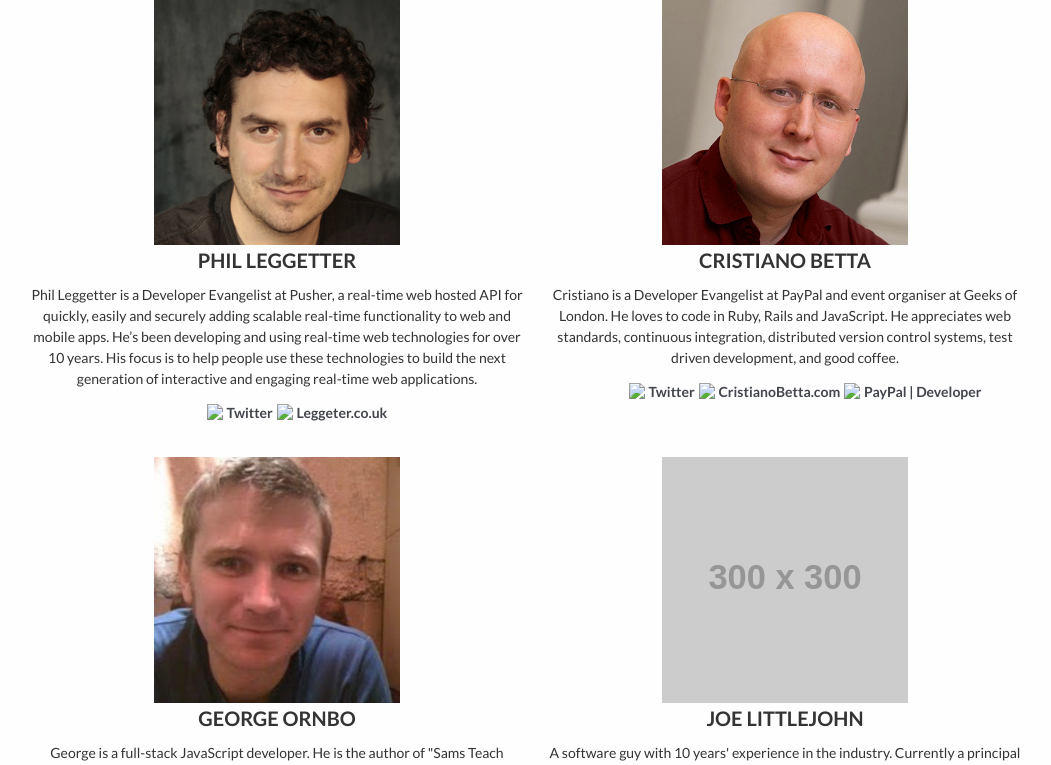
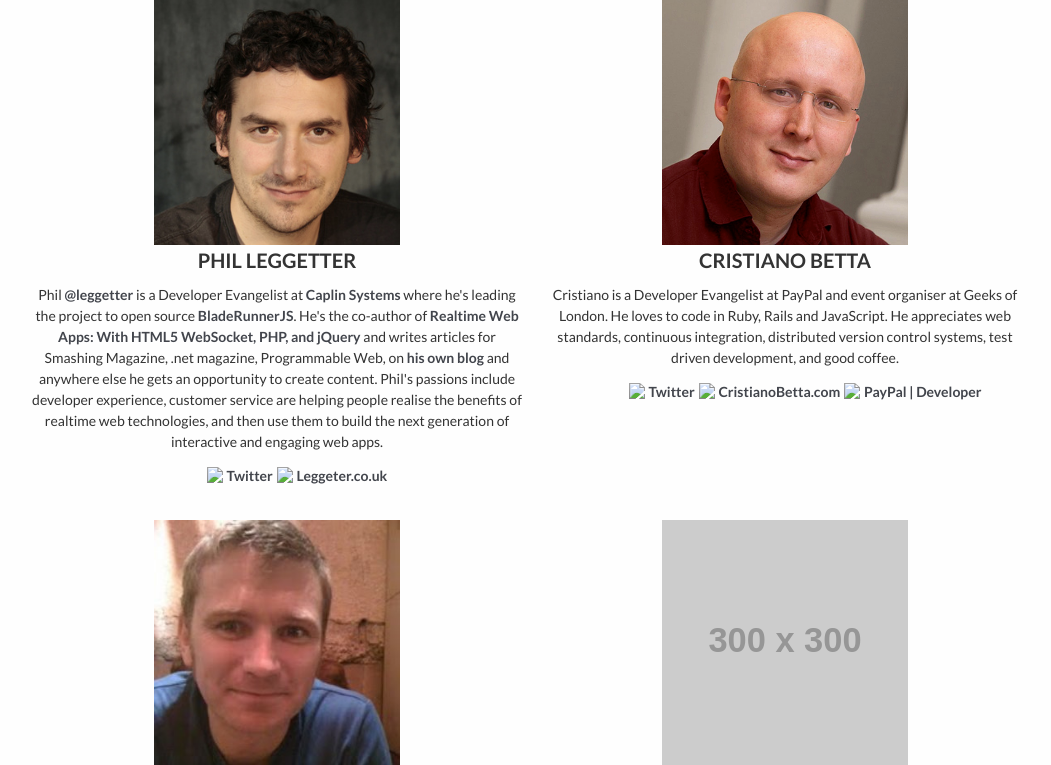
Before and after one commit to hackference/hackference-2013, a PHP site: page /speakers in a window 1280 px wide. Shown: the part 1254-2019 px from the top of the page, without its empty margins (109-1160 px from the left). Run offline with PHP 8.4, Linux system fonts and the light colour scheme; grey boxes labelled with a size stand in for pictures from a placeholder-image service; some libraries are stand-ins or nearby versions.

Commit message:
Update Phil Leggetters Bio :)

```diff
--- a/css/global.css
+++ b/css/global.css
@@ -358,6 +358,18 @@ p.left-align {
 	text-align: center;
 }
 
+.speakerSingle p a {
+    color: #42454c;
+    font-family: Lato;
+    font-weight: 700;
+    margin: 0;
+    padding: 0;
+    text-decoration: none;
+}
+.speakerSingle p a:hover {
+    border-bottom: 1px dotted #1a1c1f;
+}
+
 .speakLinks {
     text-align: center;
 }
--- a/speakers.php
+++ b/speakers.php
@@ -109,7 +109,7 @@
 					<img src='<?php echo $site_url; ?>img/speakers/phil-leggetter.jpg' />
 				</div>
 				<div class="speakerName">Phil Leggetter</div>
-				<p>Phil Leggetter is a Developer Evangelist at Pusher, a real-time web hosted API for quickly, easily and securely adding scalable real-time functionality to web and mobile apps. He’s been developing and using real-time web technologies for over 10 years. His focus is to help people use these technologies to build the next generation of interactive and engaging real-time web applications.</p>
+				<p>Phil <a href="https://twitter.com/leggetter" >@leggetter</a> is a Developer Evangelist at <a href="http://www.caplin.com" >Caplin Systems</a> where he's leading the project to open source <a href="http://bladerunnerjs.org" >BladeRunnerJS</a>. He's the co-author of <a href="http://j.mp/realtime-web-apps-uk" >Realtime Web Apps: With HTML5 WebSocket, PHP, and jQuery</a> and writes articles for Smashing Magazine, .net magazine, Programmable Web, on <a href="http://www.leggetter.co.uk" >his own blog</a> and anywhere else he gets an opportunity to create content. Phil's passions include developer experience, customer service are helping people realise the benefits of realtime web technologies, and then use them to build the next generation of interactive and engaging web apps.</p>
                 <ul class="speakLinks">
                     <li>
                         <img src="http://twitter.com/favicon.ico" width="16px"/>
```
